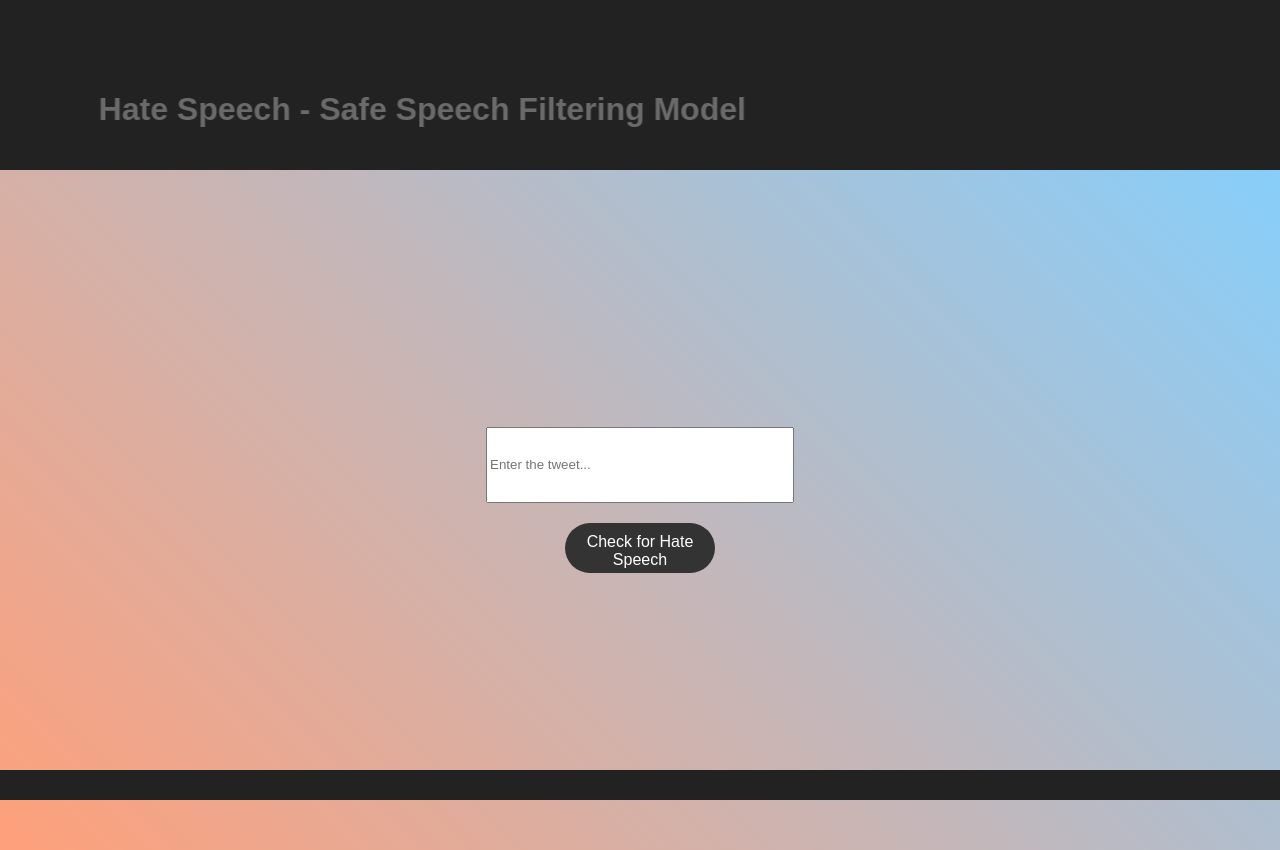
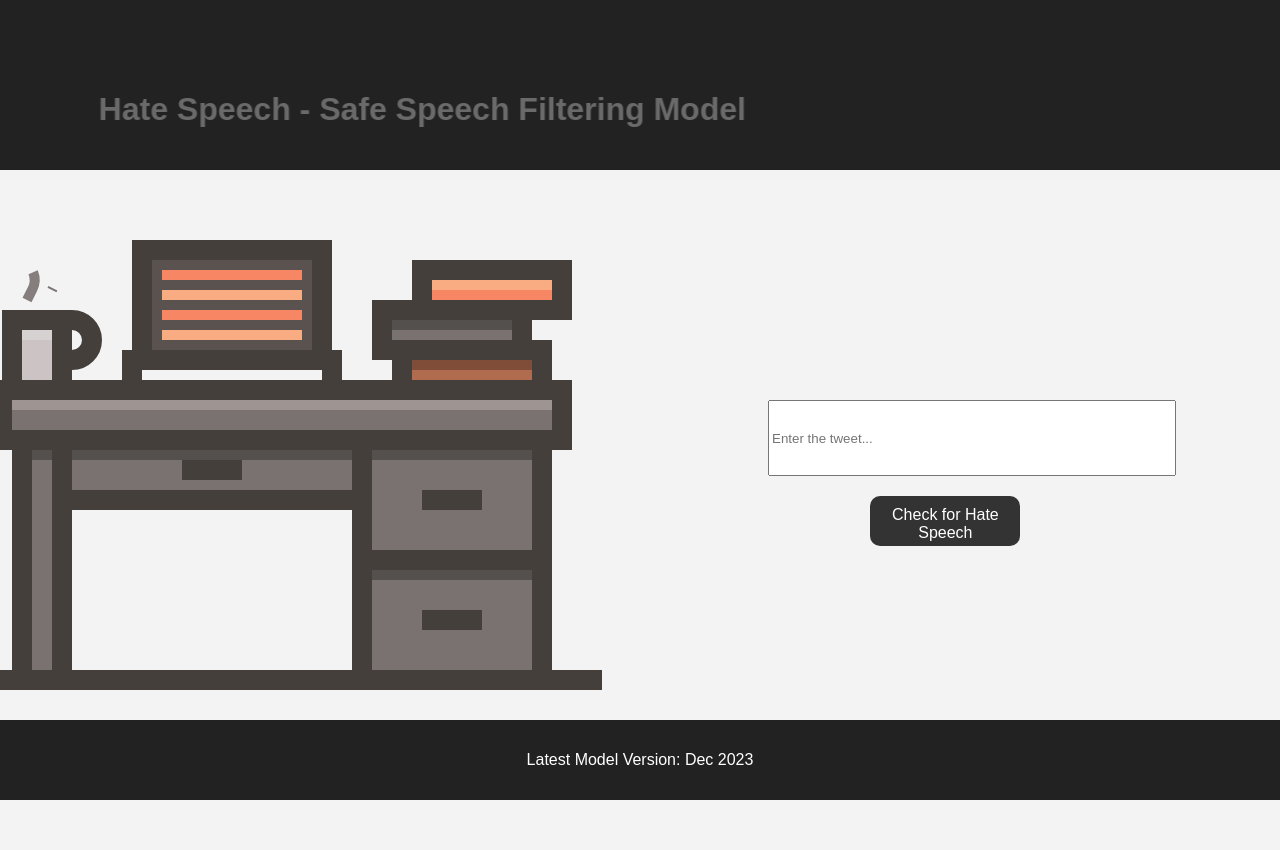
Before and after one commit to KartikeyBartwal/Hate-Speech-Detection-using-Natural-Language-Processing, a Flask app: page / in a window 1280 px wide. Run offline with Flask 3, Linux system fonts and the light colour scheme; parts of the project's set-up code (start-up, migrations or seed data) failed here and were passed over.

Commit message:
ui improved

```diff
--- a/templates/home.html
+++ b/templates/home.html
@@ -6,7 +6,11 @@
   <title>Hate Speech Checker</title>
   <style>
     /* General Styling */
+
+    .wrap {height:100%; overflow:hidden;}
 body {
+  overflow: hidden;;
+  height:100%;
   margin: 0;
   font-family: 'Arial', sans-serif;
   background-color: #f3f3f3;
@@ -100,8 +104,8 @@ main {
   font-size: 40px;
   text-align: center;
   position: absolute;
-  top: 48%;
-  left: 50%;
+  top: 43%;
+  left: 72%;
   transform: translate(-50%, -50%);
   color: #333;
   /* Animation */
@@ -131,30 +135,39 @@ input[type="text"]:focus {
 }
 
 #textInput{
-  width: 300px;
+  position:absolute;
+  top:50%;
+  left:60%;
+  width: 400px;
   height: 70px;
 }
 
 /* Button Styling */
 button {
+  position:absolute;
+  top:62%;
+  left:68%;
   width: 150px;
   height: 50px;
   padding: 10px 20px;
   background-color: #333;
   color: #fff;
   border: none;
-  border-radius: 25px;
+  border-radius: 10px;
   cursor: pointer;
   transition: background-color 0.3s ease;
   display: block;
-  margin: 20px auto;
   font-size: 16px;
 }
 
 button:hover {
   background-color: #555;
 }
-
+#checkButon{
+  position:absolute;
+  top:60%;
+  left:60%;
+}
 /* Footer Styling */
 footer {
   background-color: #222;
@@ -165,32 +178,149 @@ footer {
   bottom: 0;
   width: 100%;
 }
+svg {
+  position: fixed;
+  top: 10%;
+  right: 38%;
+  width: 80%;
+  height: 80%;
+  z-index: -1; /* Push behind other content */
+  pointer-events: none; /
+}
 
+/* SMOKE */
+#smoke-1 {
+  stroke-dasharray: 0, 10;
+  animation: smoke 6s ease infinite;
+}
+
+#smoke-2 {
+  stroke-dasharray: 0, 10;
+  animation: smoke 6s 0.5s ease infinite;
+}
+
+@keyframes smoke {
+  0% { stroke-dasharray: 0, 10; }
+  50% { stroke-dasharray: 10, 0; }
+  100% { stroke-dasharray: 10, 0; opacity: 0; }
+}
+
+/* WRITING */
+#line-1 {
+  opacity: 0;
+  animation: writing 0.5s linear forwards;
+}
+
+#line-2 {
+  opacity: 0;
+  animation: writing 0.5s 1s linear forwards;
+}
+
+#line-3 {
+  opacity: 0;
+  animation: writing 0.5s 1.5s linear forwards;
+}
+
+#line-4 {
+  opacity: 0;
+  animation: writing 0.5s 2s linear forwards;
+}
+
+@keyframes writing {
+  0% { width: 0px; opacity: 1;}
+  100% { width: 14px; opacity: 1;}
+}
+
+.animation-container {
+  position: fixed;
+  top: 0;
+  left: 0;
+  width: 100%;
+  height: 100%;
+  z-index: -1; /* Push behind other content */
+  pointer-events: none; /* Prevent interaction with the animations */
+}
+
+/* SVG Animation Styles */
+.animation-container svg {
+  width: 100%;
+  height: 100%;
+}
   </style>
 </head>
 <body>
-  <header>
+<div class = "wrap">
+  <!-- Background -->
+<!-- Designed with Figma -->
+<svg width="64" height="64" viewBox="0 0 64 64" fill="none" xmlns="http://www.w3.org/2000/svg">
+  <g id="study">
+  <rect width="64" height="64"/>
+  <g id="smoke">
+  <path id="smoke-2" d="M9 21L9.55279 19.8944C9.83431 19.3314 9.83431 18.6686 9.55279 18.1056L9 17L8.44721 15.8944C8.16569 15.3314 8.16569 14.6686 8.44721 14.1056L9 13" stroke="#797270"/>
+  <path id="smoke-1" d="M6.5 22L7.05279 20.8944C7.33431 20.3314 7.33431 19.6686 7.05279 19.1056L6.5 18L5.94721 16.8944C5.66569 16.3314 5.66569 15.6686 5.94721 15.1056L6.5 14" stroke="#797270"/>
+  </g>
+  <g id="laptop">
+  <rect id="laptop-base" x="17" y="28" width="20" height="3" fill="#F3F3F3" stroke="#453F3C" stroke-width="2"/>
+  <rect id="laptop-screen" x="18" y="17" width="18" height="11" fill="#5A524E" stroke="#453F3C" stroke-width="2"/>
+  <rect id="line-1" x="20" y="19" width="14" height="1" fill="#F78764"/>
+  <rect id="line-2" x="20" y="21" width="14" height="1" fill="#F9AB82"/>
+  <rect id="line-3" x="20" y="23" width="14" height="1" fill="#F78764"/>
+  <rect id="line-4" x="20" y="25" width="14" height="1" fill="#F9AB82"/>
+  </g>
+  <g id="cup">
+  <rect id="Rectangle 978" x="5" y="24" width="5" height="7" fill="#CCC4C4" stroke="#453F3C" stroke-width="2"/>
+  <path id="Ellipse 416" d="M11 28C12.1046 28 13 27.1046 13 26C13 24.8954 12.1046 24 11 24" stroke="#453F3C" stroke-width="2"/>
+  <rect id="Rectangle 996" x="6" y="25" width="3" height="1" fill="#D6D2D1"/>
+  </g>
+  <g id="books">
+  <rect id="Rectangle 984" x="58" y="27" width="4" height="14" transform="rotate(90 58 27)" fill="#B16B4F" stroke="#453F3C" stroke-width="2"/>
+  <rect id="Rectangle 985" x="56" y="23" width="4" height="14" transform="rotate(90 56 23)" fill="#797270" stroke="#453F3C" stroke-width="2"/>
+  <rect id="Rectangle 986" x="60" y="19" width="4" height="14" transform="rotate(90 60 19)" fill="#F78764" stroke="#453F3C" stroke-width="2"/>
+  <rect id="Rectangle 993" x="47" y="20" width="12" height="1" fill="#F9AB82"/>
+  <rect id="Rectangle 994" x="43" y="24" width="12" height="1" fill="#54504E"/>
+  <rect id="Rectangle 995" x="45" y="28" width="12" height="1" fill="#804D39"/>
+  </g>
+  <g id="desk">
+  <rect id="Rectangle 973" x="4" y="31" width="56" height="5" fill="#797270" stroke="#453F3C" stroke-width="2"/>
+  <rect id="Rectangle 987" x="10" y="36" width="30" height="6" fill="#797270" stroke="#453F3C" stroke-width="2"/>
+  <rect id="Rectangle 975" x="6" y="36" width="4" height="24" fill="#797270" stroke="#453F3C" stroke-width="2"/>
+  <rect id="Rectangle 974" x="40" y="36" width="18" height="24" fill="#797270" stroke="#453F3C" stroke-width="2"/>
+  <line id="Line 129" x1="40" y1="48" x2="58" y2="48" stroke="#453F3C" stroke-width="2"/>
+  <line id="Line 130" x1="22" y1="39" x2="28" y2="39" stroke="#453F3C" stroke-width="2"/>
+  <line id="Line 142" x1="46" y1="42" x2="52" y2="42" stroke="#453F3C" stroke-width="2"/>
+  <line id="Line 131" x1="46" y1="54" x2="52" y2="54" stroke="#453F3C" stroke-width="2"/>
+  <rect id="Rectangle 988" x="11" y="37" width="28" height="1" fill="#54504E"/>
+  <rect id="Rectangle 992" x="5" y="32" width="54" height="1" fill="#9E9492"/>
+  <rect id="Rectangle 989" x="7" y="37" width="2" height="1" fill="#54504E"/>
+  <rect id="Rectangle 990" x="41" y="37" width="16" height="1" fill="#54504E"/>
+  <rect id="Rectangle 991" x="41" y="49" width="16" height="1" fill="#54504E"/>
+  <line id="Line 143" y1="60" x2="64" y2="60" stroke="#453F3C" stroke-width="2"/>
+  </g>
+  </g>
+  </svg>
+
+
+  <!-- Background -->
+   <header>
     <div class="title-container">
       <h1 class="title-animation">Hate Speech - Safe Speech Filtering Model</h1>
   </div>
   </header>
   <main>
 
-    <div class="background">
       <div class="content">
         <form action = "/result" method = "POST">
           <input type="input_text" name = "input_text" id="textInput" placeholder="Enter the tweet...">
           <button id="checkButton">Check for Hate Speech</button>
           </form>
       </div>
-    </div>
   </main>
 
   <div id="result_text">
     {{result}}
   </div>
   <footer>
-    <!-- <p>&copy; 2023 Your Company</p> -->
+    <p> Latest Model Version: Dec 2023</p>
   </footer>
   <script>
     document.getElementById('checkButton').addEventListener('click', function() {
@@ -202,5 +332,6 @@ footer {
   });
 
   </script>
+  </div>
 </body>
 </html>
```
